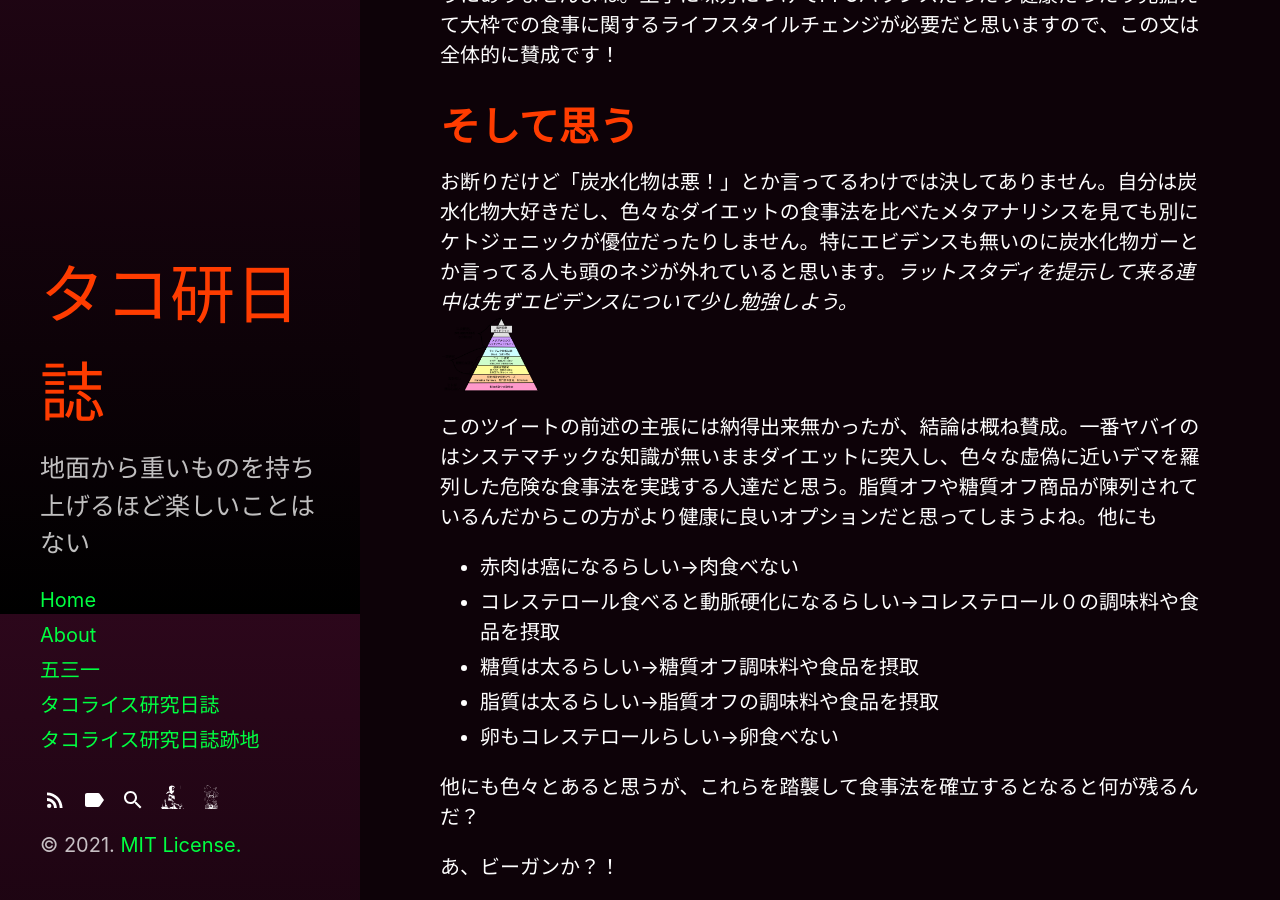
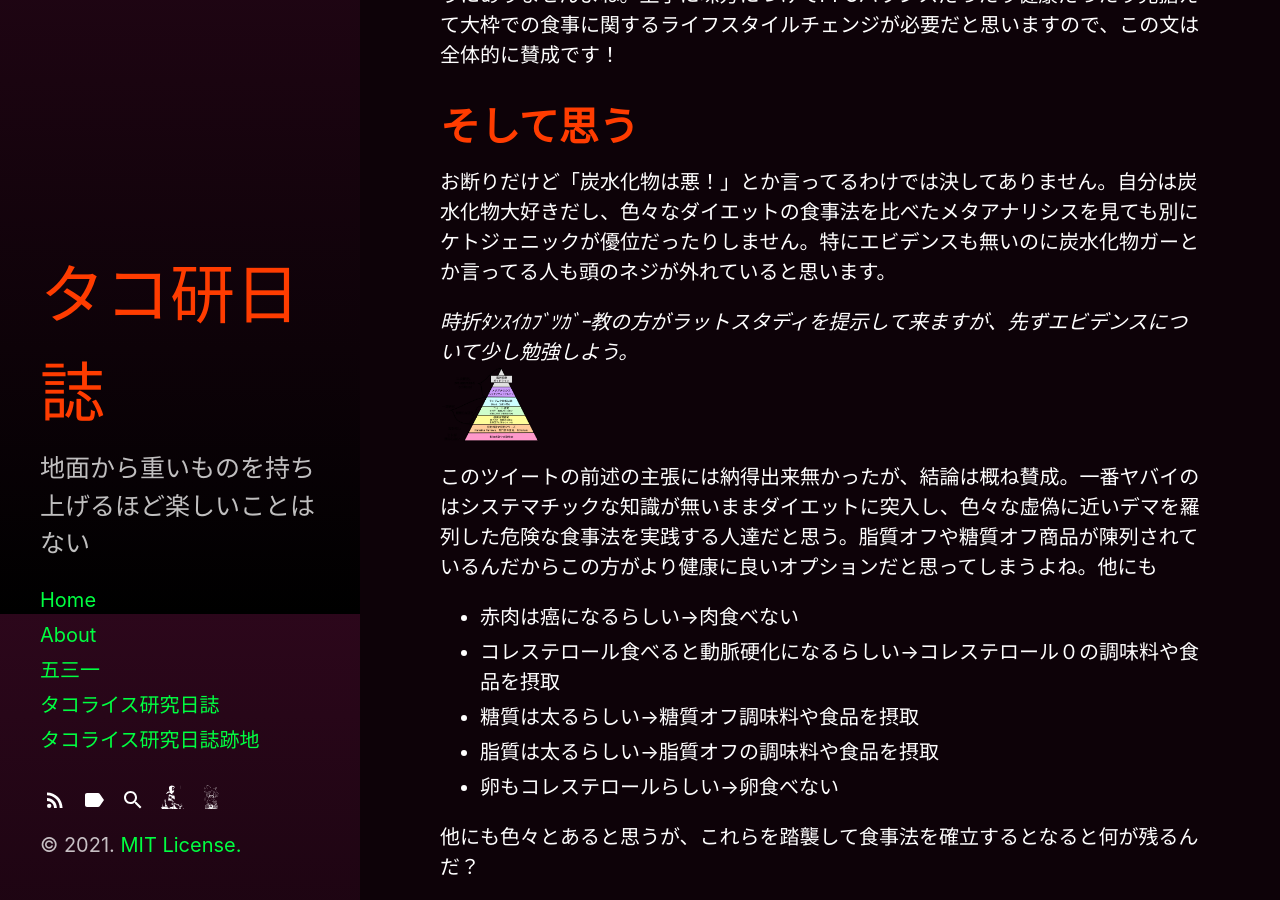
Before and after one commit to buckybean/buckybean.github.io, a Jekyll site: the page built from _posts/tacokennisshi/2021-07-23-tacokennisshi-gluconegogenesis.md, in a window 1280 px wide and 900 px high, scrolled down 2086 px. Built offline with Jekyll 4.4.1, drawn with Linux system fonts in a browser that asks for light colours; comment, search, counter and statistics services are not loaded.

Commit message:
Update 2021-07-23-tacokennisshi-gluconegogenesis.md

```diff
--- a/_posts/tacokennisshi/2021-07-23-tacokennisshi-gluconegogenesis.md
+++ b/_posts/tacokennisshi/2021-07-23-tacokennisshi-gluconegogenesis.md
@@ -37,7 +37,9 @@ tags:
 
 # そして思う
 
-お断りだけど「炭水化物は悪！」とか言ってるわけでは決してありません。自分は炭水化物大好きだし、色々なダイエットの食事法を比べたメタアナリシスを見ても別にケトジェニックが優位だったりしません。特にエビデンスも無いのに炭水化物ガーとか言ってる人も頭のネジが外れていると思います。*ラットスタディを提示して来る連中は先ずエビデンスについて少し勉強しよう。*
+お断りだけど「炭水化物は悪！」とか言ってるわけでは決してありません。自分は炭水化物大好きだし、色々なダイエットの食事法を比べたメタアナリシスを見ても別にケトジェニックが優位だったりしません。特にエビデンスも無いのに炭水化物ガーとか言ってる人も頭のネジが外れていると思います。
+
+*時折ﾀﾝｽｲｶﾌﾞﾂｶﾞｰ教の方がラットスタディを提示して来ますが、先ずエビデンスについて少し勉強しよう。*
 <a href="/assets/tacokennisshi/23JUL2021/evidence.png"><img src="/assets/tacokennisshi/23JUL2021/evidence.png" width="100" /> </a>
 
 
```
